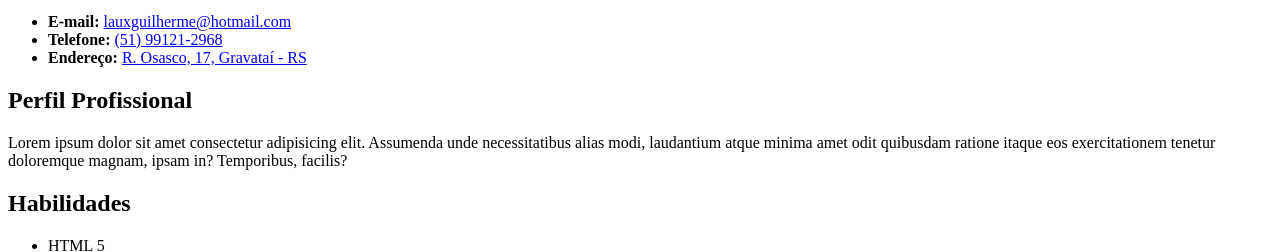
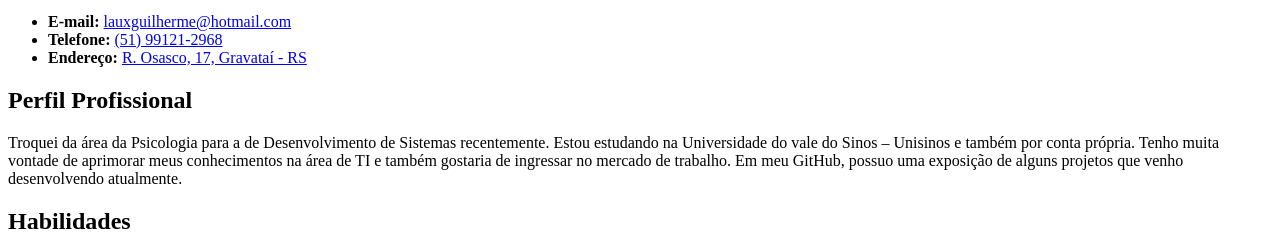
Before and after one commit to GuilhermeOlavoLaux/Curriculo, a plain HTML site: page index.html in a window 1280 px wide. Shown: the part 515-767 px from the top of the page. Drawn offline with Linux system fonts and the light colour scheme.

Commit message:
Atualizando o perfil profissional no HTML

```diff
--- a/index.html
+++ b/index.html
@@ -26,7 +26,7 @@
                 <li><strong>E-mail: </strong> <a href="mailto:lauxguilherme@hotmail.com">lauxguilherme@hotmail.com</a>
                 </li>
                 <li><strong>Telefone: </strong><a href="tel:55991212968">(51) 99121-2968</a></li>
-                <li><strong>Endereço: </strong><a href="#" target="_bla">R. Osasco, 17, Gravataí - RS</a></li>
+                <li><strong>Endereço: </strong><a href="#">R. Osasco, 17, Gravataí - RS</a></li>
             </ul>
         </div>
     </header>
@@ -35,9 +35,7 @@
         <section>
             <div>
                 <h2>Perfil Profissional</h2>
-                <p>Lorem ipsum dolor sit amet consectetur adipisicing elit. Assumenda unde necessitatibus alias modi,
-                    laudantium atque minima amet odit quibusdam ratione itaque eos exercitationem tenetur doloremque
-                    magnam, ipsam in? Temporibus, facilis?</p>
+                <p>Troquei da área da Psicologia para a de Desenvolvimento de Sistemas recentemente. Estou estudando na Universidade do vale do Sinos – Unisinos e também por conta própria. Tenho muita vontade de aprimorar meus conhecimentos na área de TI e também gostaria de ingressar no mercado de trabalho. Em meu GitHub, possuo uma exposição de alguns projetos que venho desenvolvendo atualmente.</p>
             </div>
         </section>
 
```
